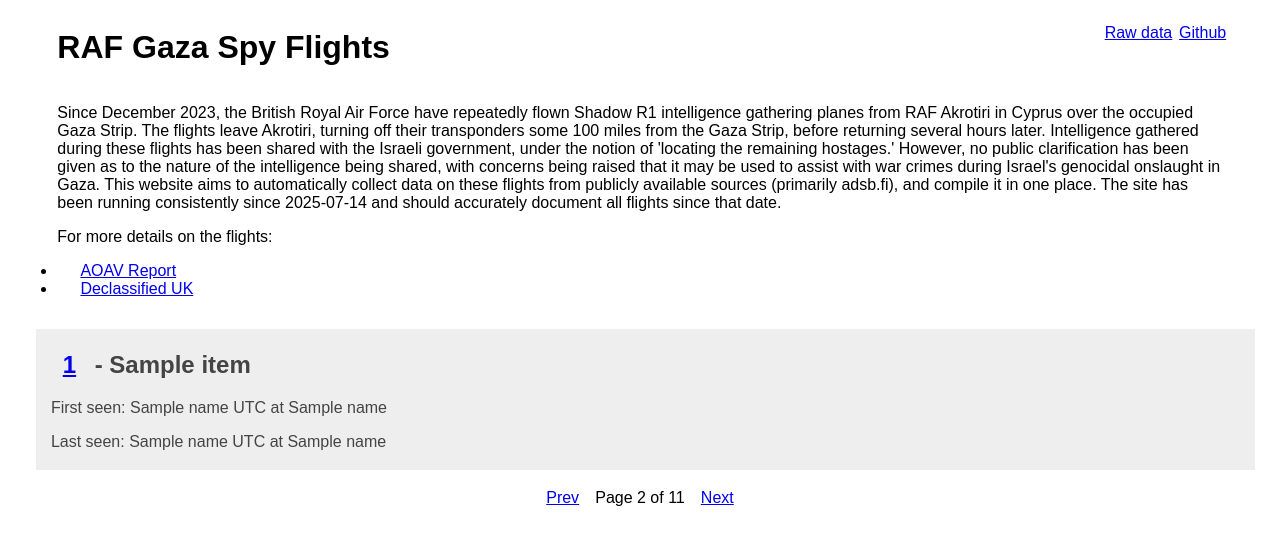
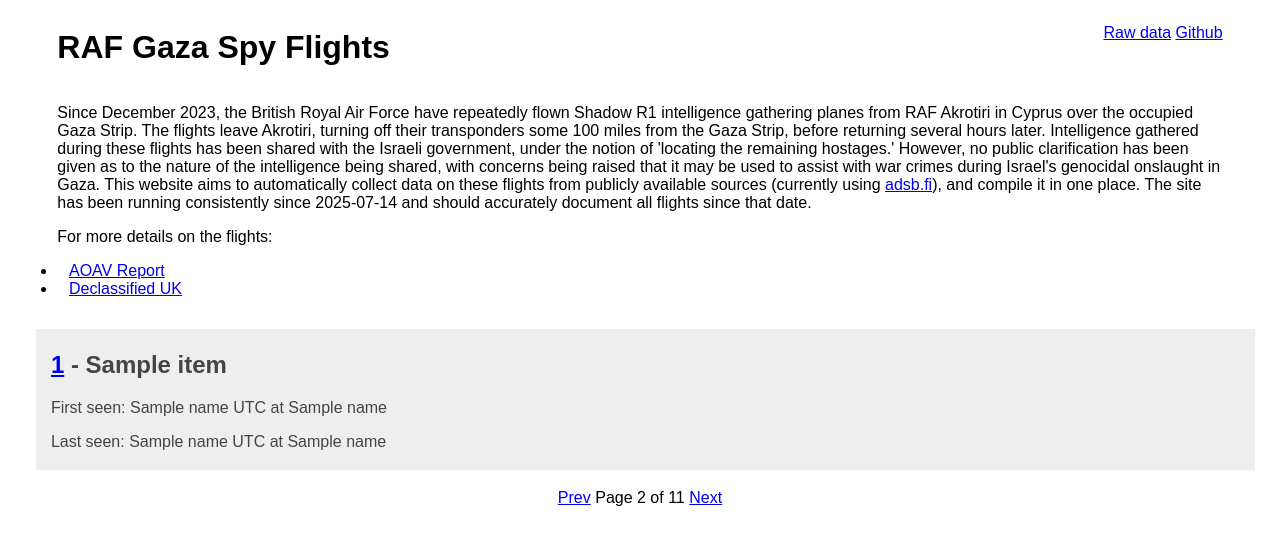
Before and after one commit to fifisaac/gaza-flights, a Flask app: template templates/index.html in a window 1280 px wide. Shown: the top 545 px of the page. Run offline with Flask 3, Linux system fonts and the light colour scheme; the template is opened without the code that fills it: most values are stand-ins (such as "Sample title", 1, 10 or a date in 2020).

Commit message:
hyperlink in body

```diff
--- a/templates/index.html
+++ b/templates/index.html
@@ -6,6 +6,11 @@
         font-family: Arial, Helvetica, sans-serif;
         padding-left: 1%;
         padding-right: 1%;
+    }
+
+    a {
+        padding-left: 0%;
+        padding-right: 0%;
     }
 
     .infobar {
@@ -57,7 +62,7 @@
             with concerns being raised that it may be used to assist with war crimes during Israel's genocidal onslaught
             in
             Gaza. This website aims to automatically collect data on these flights from publicly available sources
-            (primarily adsb.fi), and
+            (currently using <a class="inlineanchor" href="https://adsb.fi/">adsb.fi</a>), and
             compile it in one place. The site has been running consistently since 2025-07-14 and should accurately document all flights since that date.
         </p>
         <p>
```
